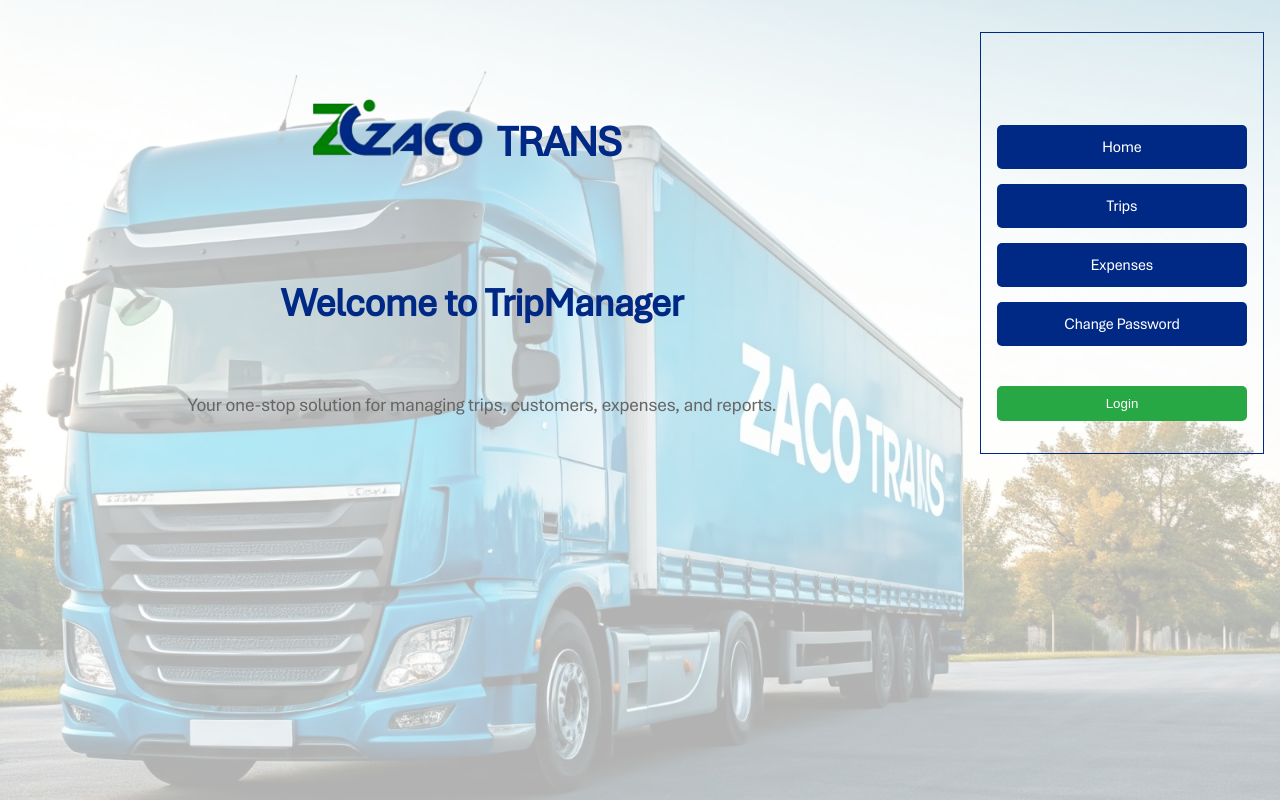
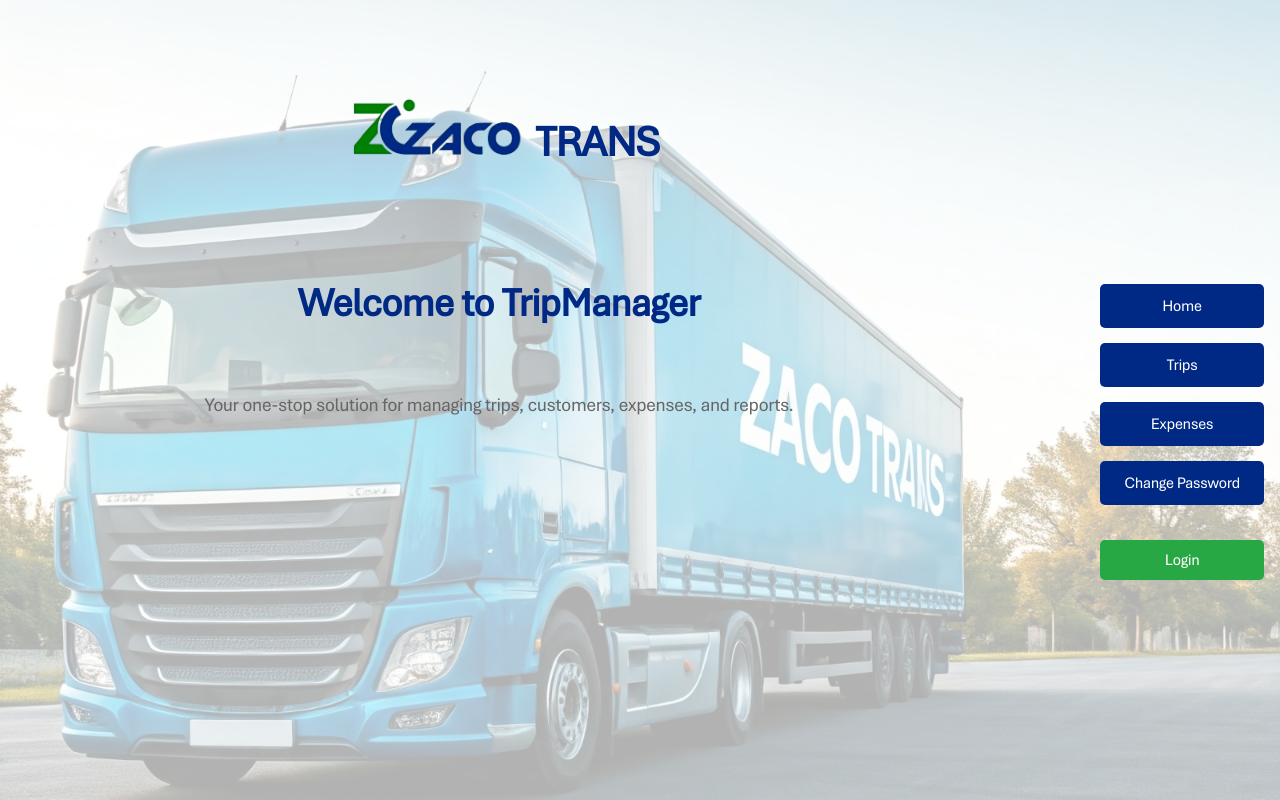
Before and after one commit to zacotransixe/Inventory, a React (Create React App) app: page /home in a window 1280 px wide. Built offline with nearby package versions, Linux system fonts and the light colour scheme.

Commit message:
changes push

```diff
--- a/src/components/Sidebar.jsx
+++ b/src/components/Sidebar.jsx
@@ -5,11 +5,17 @@
 // Sidebar container
 const SidebarContainer = styled.div`
   width: 250px;
-  border: 1px solid #002985; /* Updated border color */
+  height: 100%; // Full height for centering content
   padding: 2rem 1rem;
   display: flex;
   flex-direction: column;
+  justify-content: center; // Center the content vertically
+  align-items: flex-end; // Align the sidebar to the right
   gap: 20px;
+  position: fixed; // Fix the sidebar to the viewport
+  top: 0;
+    right: 0; // Align to the right edge
+
   color: #e0e0e0;
 `;
 
@@ -24,7 +30,7 @@
   display: flex;
   flex-direction: column;
   gap: 15px;
-  margin-top:60px;
+
 `;
 
 
@@ -94,9 +100,7 @@
 
   return (
     <SidebarContainer>
-      <LogoContainer>
 
-      </LogoContainer>
 
       {/* Navigation List */}
       <NavList>
@@ -164,10 +168,7 @@
         <li>
           <StyledAnchor href="/change-password" target="_blank" rel="noopener noreferrer">Change Password</StyledAnchor>
         </li>
-      </NavList>
-
-      {/* Welcome message and login/logout button */}
-      <button
+        <StyledAnchor
           onClick={isLoggedIn ? handleLogout : handleLogin}
           style={{
             backgroundColor: isLoggedIn ? '#d9534f' : '#28a745',
@@ -180,7 +181,11 @@
           }}
         >
           {isLoggedIn ? 'Logout' : 'Login'}
-      </button>
+        </StyledAnchor>
+      </NavList>
+
+      {/* Welcome message and login/logout button */}
+
     </SidebarContainer>
   );
 };
--- a/src/pages/Admin.jsx
+++ b/src/pages/Admin.jsx
@@ -253,6 +253,11 @@
     setUserFormData({ name: '', email: '', role: 'User', tempPassword: '' }); // Reset form
   };
 
+  const handleCancelEdit1 = () => {
+    setEditingId(null); // Exit edit mode
+    setPartnerFormData({ name: '', percentage: '', startDate: '', status: 'Active', endDate: '' }); // Reset form
+  };
+
   // Fetch data from Firebase
   useEffect(() => {
     const fetchData = async () => {
@@ -429,7 +434,15 @@
               {!editingId ? (
                 <StyledButton onClick={handleAdd}>Add</StyledButton>
               ) : (
-                <StyledButton onClick={handleSaveEdit}>Save Edit</StyledButton>
+                <ActionButtons>
+                  <StyledButton variant="edit" onClick={handleSaveEdit}>
+                    Save
+                  </StyledButton>
+                  <DeleteButton variant="delete" onClick={handleCancelEdit1}>
+                    Cancel
+                  </DeleteButton>
+                </ActionButtons>
+
               )}
             </FormBox>
 
@@ -510,17 +523,20 @@
 
               {/* Show "Add" or "Save" button based on mode */}
               {!editingId ? (
+
                 <StyledButton variant="add" onClick={handleAddOrEditUser}>
                   Add User
                 </StyledButton>
               ) : (
                 <>
-                  <StyledButton variant="edit" onClick={handleAddOrEditUser}>
-                    Save
-                  </StyledButton>
-                  <StyledButton variant="delete" onClick={handleCancelEdit}>
-                    Cancel
-                  </StyledButton>
+                  <ActionButtons>
+                    <StyledButton variant="edit" onClick={handleAddOrEditUser}>
+                      Save
+                    </StyledButton>
+                    <DeleteButton variant="delete" onClick={handleCancelEdit}>
+                      Cancel
+                    </DeleteButton>
+                  </ActionButtons>
                 </>
               )}
             </FormBox>
--- a/src/pages/Home.jsx
+++ b/src/pages/Home.jsx
@@ -64,7 +64,6 @@
   align-items: center;
   margin-bottom: 20px;
   margin-top: -300px;
-  margin-left: -5%;
 `;
 
 const LogoImage = styled.img`
--- a/src/pages/Reports.jsx
+++ b/src/pages/Reports.jsx
@@ -809,7 +809,7 @@
                       <th>Deduction (3%)</th>
                       <th>Expenses</th>
 
-                      <th>Profit</th>
+                      <th>Net Profit</th>
                       {admins.map((admin) => (
                         <th key={admin.id}>{admin.name}</th>
                       ))}
```
Lines whose indentation alone changed are shown as unchanged.
